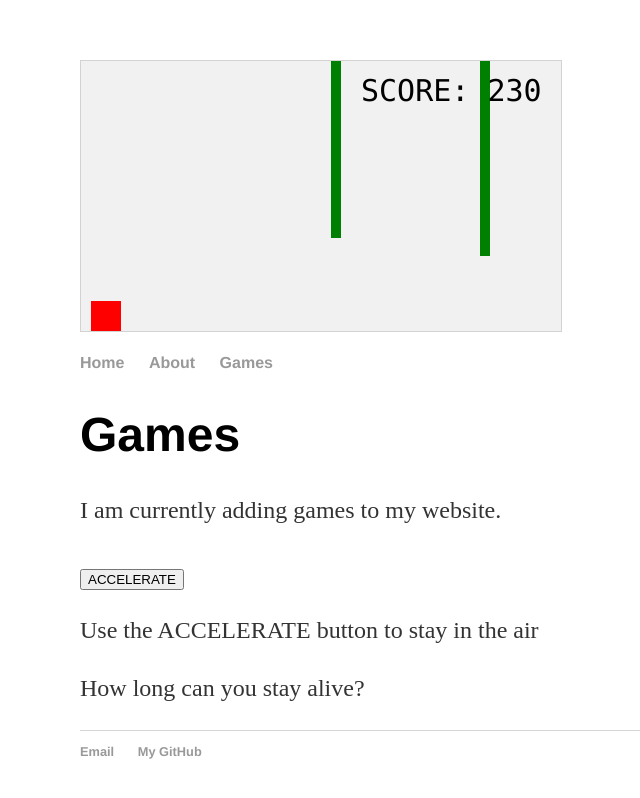
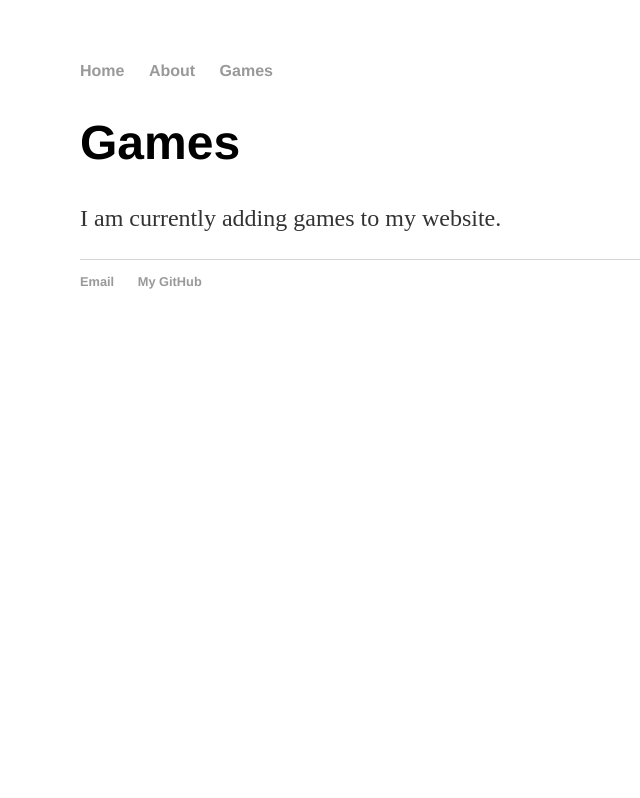
Before and after one commit to SuperBrainBro/vincentlite.github.io, a Jekyll site: the page built from games/index.html, in a window 1280 px wide. Shown: the top 798 px of the page, without its empty margins (112-752 px from the left). Built offline with Jekyll 4.4.1, drawn with Linux system fonts in a browser that asks for light colours; part of the change alters nothing that is shown.

Commit message:
Update index.html

```diff
--- a/games/index.html
+++ b/games/index.html
@@ -2,142 +2,7 @@
 layout: default
 title: Games Vincent Jenei
 ---
-<div class="about">
+		<div class="about">
 			<h1>Games</h1>
 			<p>I am currently adding games to my website.</p>
 		</div>
-<head>
-<meta name="viewport" content="width=device-width, initial-scale=1.0"/>
-<style>
-canvas {
-    border:1px solid #d3d3d3;
-    background-color: #f1f1f1;
-}
-</style>
-</head>
-<body onload="startGame()">
-<script>
-
-var myGamePiece;
-var myObstacles = [];
-var myScore;
-
-function startGame() {
-    myGamePiece = new component(30, 30, "red", 10, 120);
-    myGamePiece.gravity = 0.05;
-    myScore = new component("30px", "Consolas", "black", 280, 40, "text");
-    myGameArea.start();
-}
-
-var myGameArea = {
-    canvas : document.createElement("canvas"),
-    start : function() {
-        this.canvas.width = 480;
-        this.canvas.height = 270;
-        this.context = this.canvas.getContext("2d");
-        document.body.insertBefore(this.canvas, document.body.childNodes[0]);
-        this.frameNo = 0;
-        this.interval = setInterval(updateGameArea, 20);
-        },
-    clear : function() {
-        this.context.clearRect(0, 0, this.canvas.width, this.canvas.height);
-    }
-}
-
-function component(width, height, color, x, y, type) {
-    this.type = type;
-    this.score = 0;
-    this.width = width;
-    this.height = height;
-    this.speedX = 0;
-    this.speedY = 0;
-    this.x = x;
-    this.y = y;
-    this.gravity = 0;
-    this.gravitySpeed = 0;
-    this.update = function() {
-        ctx = myGameArea.context;
-        if (this.type == "text") {
-            ctx.font = this.width + " " + this.height;
-            ctx.fillStyle = color;
-            ctx.fillText(this.text, this.x, this.y);
-        } else {
-            ctx.fillStyle = color;
-            ctx.fillRect(this.x, this.y, this.width, this.height);
-        }
-    }
-    this.newPos = function() {
-        this.gravitySpeed += this.gravity;
-        this.x += this.speedX;
-        this.y += this.speedY + this.gravitySpeed;
-        this.hitBottom();
-    }
-    this.hitBottom = function() {
-        var rockbottom = myGameArea.canvas.height - this.height;
-        if (this.y > rockbottom) {
-            this.y = rockbottom;
-            this.gravitySpeed = 0;
-        }
-    }
-    this.crashWith = function(otherobj) {
-        var myleft = this.x;
-        var myright = this.x + (this.width);
-        var mytop = this.y;
-        var mybottom = this.y + (this.height);
-        var otherleft = otherobj.x;
-        var otherright = otherobj.x + (otherobj.width);
-        var othertop = otherobj.y;
-        var otherbottom = otherobj.y + (otherobj.height);
-        var crash = true;
-        if ((mybottom < othertop) || (mytop > otherbottom) || (myright < otherleft) || (myleft > otherright)) {
-            crash = false;
-        }
-        return crash;
-    }
-}
-
-function updateGameArea() {
-    var x, height, gap, minHeight, maxHeight, minGap, maxGap;
-    for (i = 0; i < myObstacles.length; i += 1) {
-        if (myGamePiece.crashWith(myObstacles[i])) {
-            return;
-        }
-    }
-    myGameArea.clear();
-    myGameArea.frameNo += 1;
-    if (myGameArea.frameNo == 1 || everyinterval(150)) {
-        x = myGameArea.canvas.width;
-        minHeight = 20;
-        maxHeight = 200;
-        height = Math.floor(Math.random()*(maxHeight-minHeight+1)+minHeight);
-        minGap = 50;
-        maxGap = 200;
-        gap = Math.floor(Math.random()*(maxGap-minGap+1)+minGap);
-        myObstacles.push(new component(10, height, "green", x, 0));
-        myObstacles.push(new component(10, x - height - gap, "green", x, height + gap));
-    }
-    for (i = 0; i < myObstacles.length; i += 1) {
-        myObstacles[i].x += -1;
-        myObstacles[i].update();
-    }
-    myScore.text="SCORE: " + myGameArea.frameNo;
-    myScore.update();
-    myGamePiece.newPos();
-    myGamePiece.update();
-}
-
-function everyinterval(n) {
-    if ((myGameArea.frameNo / n) % 1 == 0) {return true;}
-    return false;
-}
-
-function accelerate(n) {
-    myGamePiece.gravity = n;
-}
-</script>
-<br>
-<button onmousedown="accelerate(-0.2)" onmouseup="accelerate(0.05)">ACCELERATE</button>
-<p>Use the ACCELERATE button to stay in the air</p>
-<p>How long can you stay alive?</p>
-</body>
-</html>
```
